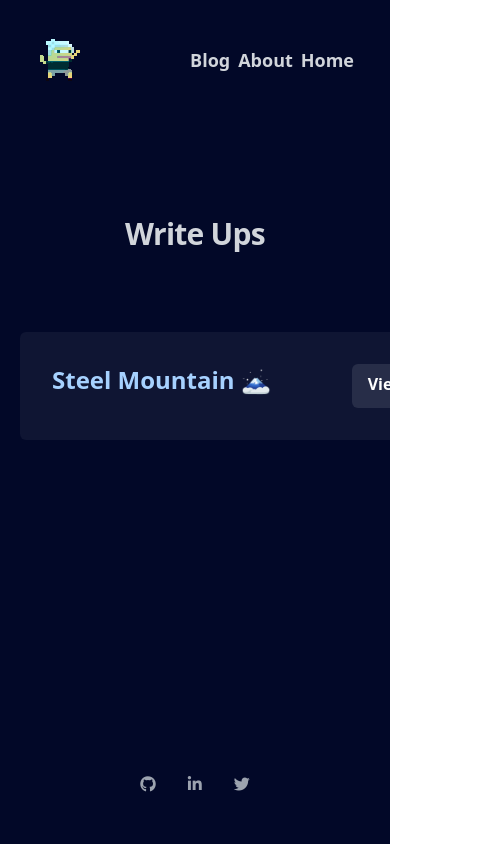
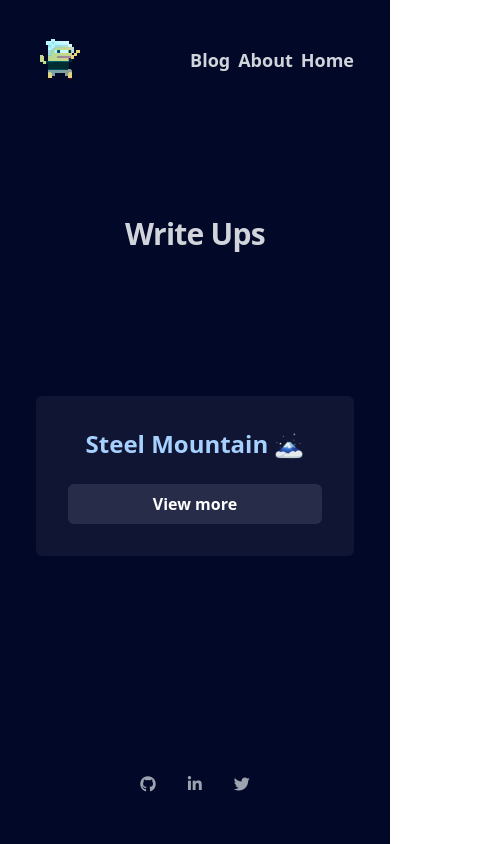
Before and after one commit to Stevendeleon/collin-blog, a Next.js app: page /blog in a window 390 px wide. Shown: the whole page, 500 px wide, since content can reach past the window. Built offline with nearby package versions, Linux system fonts and the light colour scheme.

Commit message:
Blog Page Mobile

```diff
--- a/pages/blog.js
+++ b/pages/blog.js
@@ -12,18 +12,20 @@ export default function BlogPage({ allPosts }) {
         key={post.slug}
         title={post.title}
         slug={post.slug}
-        className="flex flex-row justify-between p-8 mx-auto mb-12 rounded-md"
+        className="flex flex-col justify-between w-full p-8 mx-auto mb-12 text-center rounded-md md:text-left md:w-9/12 md:flex-row"
         style={{
           background: `rgba(255, 255, 255, 0.05)`,
-          width: "30rem",
         }}
       >
-        <h1 className="mb-3 text-2xl font-bold" style={{ color: "#a6d1ff" }}>
+        <h1
+          className="mb-6 text-2xl font-bold sm:mb-3"
+          style={{ color: "#a6d1ff" }}
+        >
           {post.title}
         </h1>
         <Link as={`/posts/${post.slug}`} href="/posts/[slug]">
           <span
-            className="px-4 py-2 font-semibold text-white duration-200 ease-out transform rounded-md cursor-pointer hover:scale-110 motion-reduce:transform-none"
+            className="px-4 py-2 font-semibold text-center text-white duration-200 ease-out transform rounded-md cursor-pointer hover:scale-110 motion-reduce:transform-none"
             style={{ background: `rgba(255,255,255,0.1)` }}
           >
             View more
@@ -45,8 +47,8 @@ export default function BlogPage({ allPosts }) {
                 Write Ups
               </h1>
             </div>
-            {posts}
-            {/* <ul className="flex flex-col w-full p-4 mx-auto mt-12"></ul> */}
+
+            <ul className="flex flex-col w-full p-4 mx-auto mt-12">{posts}</ul>
           </div>
         </Container>
       </Layout>
```
